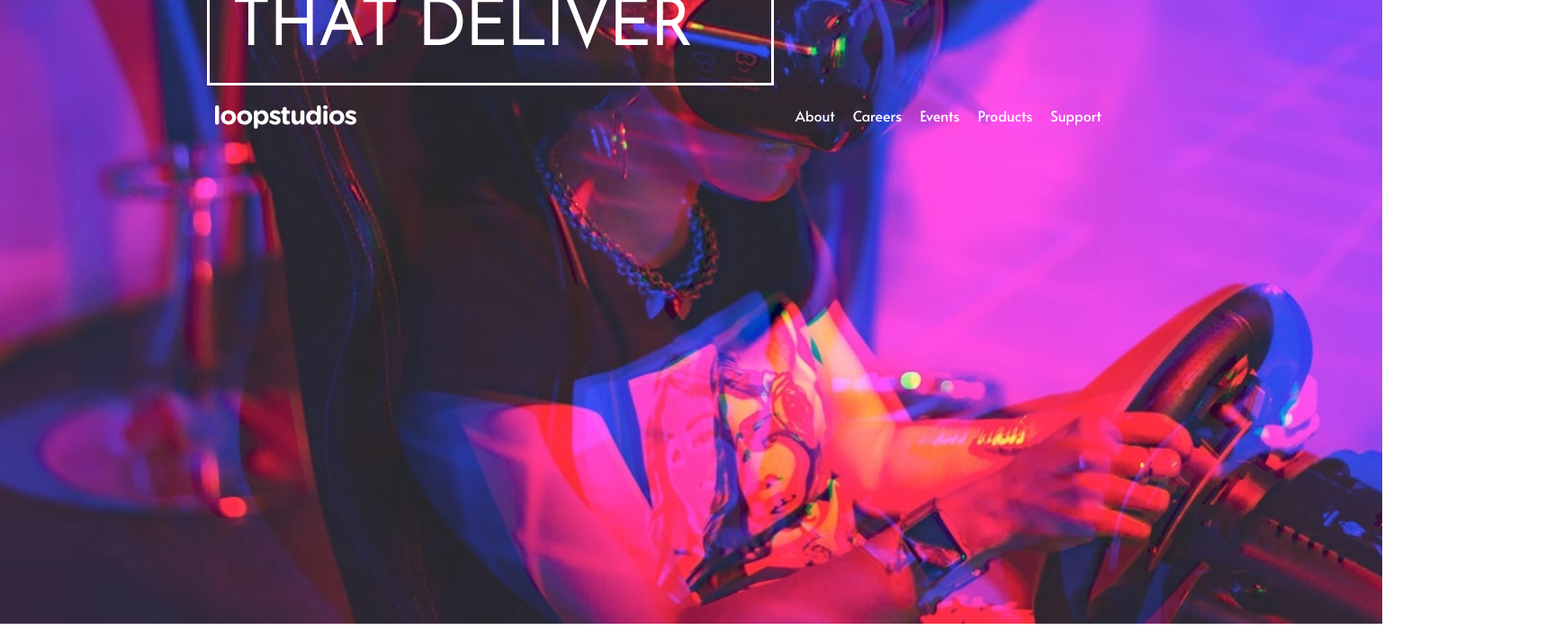
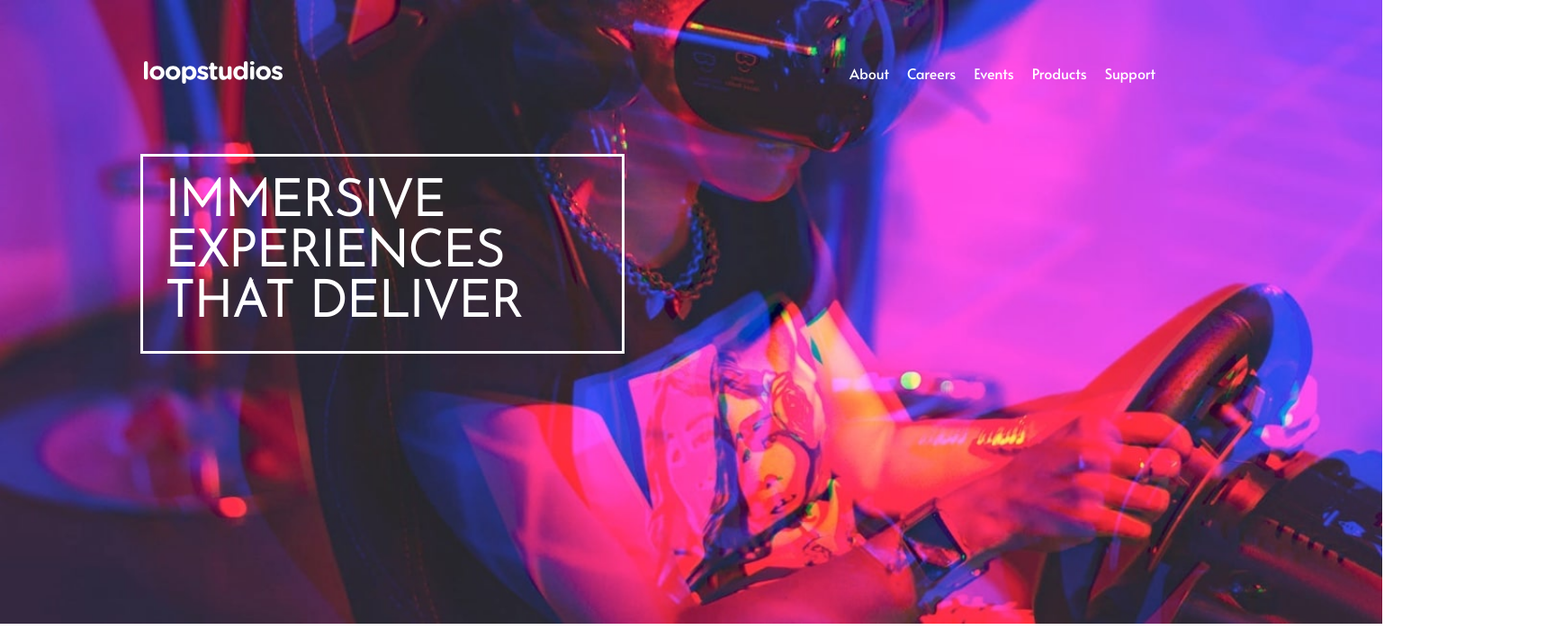
Before and after one commit to mroungou/loopstudios-landing-page-main, a plain HTML site: page index.html in a window 1536 px wide. Shown: the top 700 px of the page at 90% size, 1728 px wide, since content can reach past the window. Drawn offline with Linux system fonts and the light colour scheme.

Commit message:
layout improvements

```diff
--- a/index.html
+++ b/index.html
@@ -29,8 +29,12 @@
       </div>
     </div>
     <div class="header">
-      <img src="./images/mobile/image-hero.jpg" class="mobile" alt="">
-      <img src="./images/desktop/image-hero.jpg" class="desktop" alt="">
+      <div class="image-thumb-mobile mobile">
+        <img src="./images/mobile/image-hero.jpg" class="mobile" alt="">
+      </div>
+      <div class="image-thumb-desktop desktop">
+        <img src="./images/desktop/image-hero.jpg" class="desktop" alt="">
+      </div>
       <div class="top-bar">
         <div class="navigation">
           <img src="./images/logo.svg" class="logo" alt="">
--- a/main.scss
+++ b/main.scss
@@ -63,8 +63,8 @@ body {
                     position: absolute;
                     bottom: 600px;
                     padding: 0 1.5rem;
-                    display: grid;
-                    grid-template-columns: 1fr 1fr;
+                    // display: grid;
+                    // grid-template-columns: 1fr 1fr;
                     #open-button {
                         padding-top: 5px;
                         display: block;
@@ -212,16 +212,31 @@ body {
             display: block !important;
         }
         .header {
+            position: relative;
             .top-bar {
+                position: relative;
+                display: grid;
                 .navigation {
-                    bottom: 550px !important;
-                    width: 85%;
-                    left: 215px;
+                    display: grid;
+                    grid-template-areas: "logo links";
+                    grid-template-columns: auto 1fr;
+                    align-items: center;
+                    padding: 4rem 10rem 0 !important;
                     .logo {
-                        top: 20px;
-                        width: 25%;
+                        grid-area: logo;
+                        width: 80%;
+                        height: auto;
+                        &:hover {
+                            cursor: pointer;
+                        }
                     }
                     .links {
+                        grid-area: links;
+                        // display: flex !important;
+                        // justify-content: flex-end;
+                        // gap: 1rem;
+                        width: 50%;
+                        margin-left: 36rem;
                         a {
                             color: $white;
                             text-decoration: none;
@@ -232,18 +247,27 @@ body {
                                 text-decoration: underline 0.25rem;
                                 text-underline-offset: 0.5rem;
                                 cursor: pointer;
-                                transition: 5ms;
+                                transition: 0.3s;
                             }
                         }
                     }
                 }
             }
-            h1 {
-                bottom: 705px !important;
-                left: 230px !important;
+            .card-content {
+                display: flex !important;
+                flex-direction: column !important;
+                justify-content: flex-end !important;
                 width: 41% !important;
                 font-size: 4.5rem !important;
                 padding-top: 2.5rem !important;
+            }
+            .image-thumb-desktop, .card-content {
+                grid-area: 1/2;
+            }
+            h1 {
+                font-size: 3.5rem !important;
+                width: 35% !important;
+                margin-left: 8.5rem !important;
             }
         }
         .interactive {
@@ -362,8 +386,9 @@ body {
             }
             .copyrights {
                 grid-area: copyright;
-                margin-left: 12rem;
                 font-size: 1rem !important;
+                width: 45%;
+                margin-left: 24rem;
             }
         }
     }
```
Also changed, not shown: dist/css/main.css, 1 other file.
